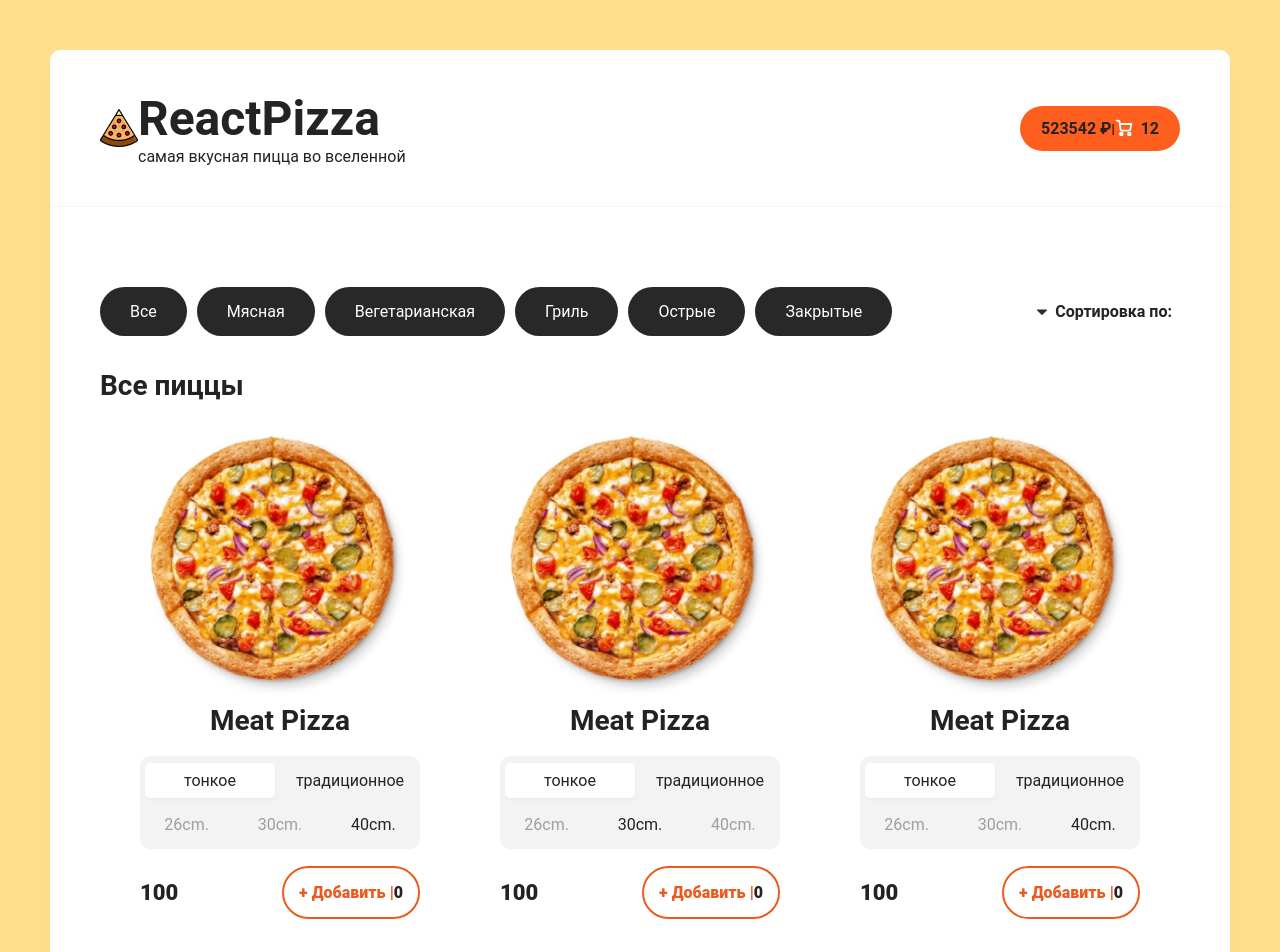
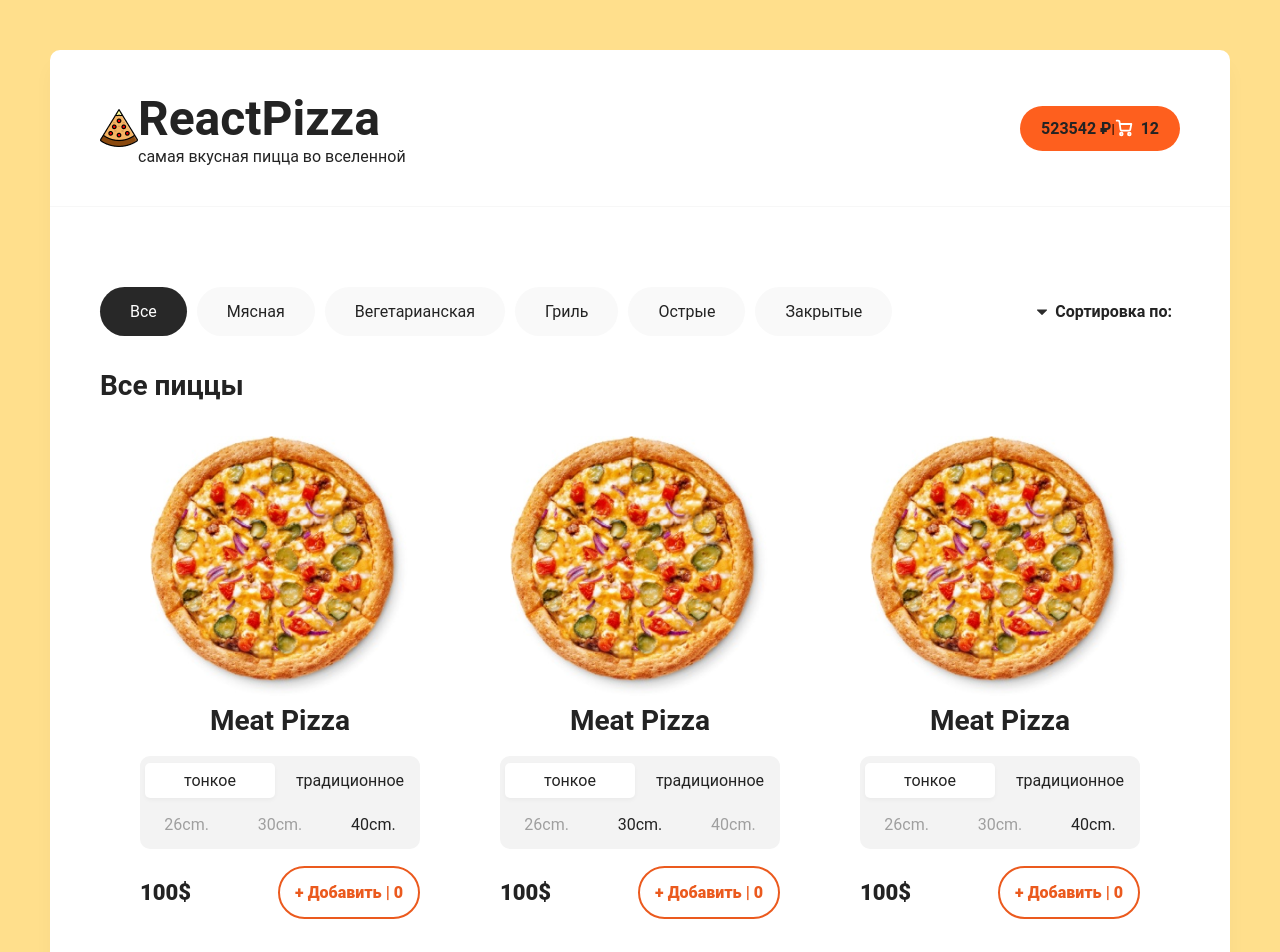
Before and after one commit to SerezhaPlotnikov/pizza, a React (Create React App) app: page / in a window 1280 px wide. Shown: the top 952 px of the page. Built offline with nearby package versions, Linux system fonts and the light colour scheme.

Commit message:
add sort categories

```diff
--- a/src/components/AddButton.jsx
+++ b/src/components/AddButton.jsx
@@ -6,7 +6,7 @@ export function AddButton() {
       className='pizza-block__bottom-add'
       onClick={() => setValue(value + 1)}
     >
-      + Добавить |<span>{value}</span>
+      + Добавить | {value}
     </div>
   );
 }
--- a/src/components/Categories.jsx
+++ b/src/components/Categories.jsx
@@ -1,4 +1,5 @@
-import React from "react";
+import classNames from "classnames";
+import React, { useState } from "react";
 const categories = [
   "Все",
   "Мясная",
@@ -8,11 +9,16 @@ const categories = [
   "Закрытые",
 ];
 export function Categories() {
+  const [activeCategory, setActiveCategory] = useState(0);
   return (
     <div className='main__top-categories'>
       <ul>
         {categories.map((category, index) => (
-          <li className='active' key={index}>
+          <li
+            onClick={() => setActiveCategory(index)}
+            className={classNames({ active: activeCategory === index })}
+            key={index}
+          >
             {category}
           </li>
         ))}
--- a/src/components/PizzaBlock.jsx
+++ b/src/components/PizzaBlock.jsx
@@ -43,7 +43,7 @@ export function PizzaBlock(props) {
           </div>
         </div>
         <div className='pizza-block__bottom'>
-          <div className='pizza-block__bottom-price'>{props.price}</div>
+          <div className='pizza-block__bottom-price'>{props.price}$</div>
           <AddButton />
         </div>
       </div>
```
